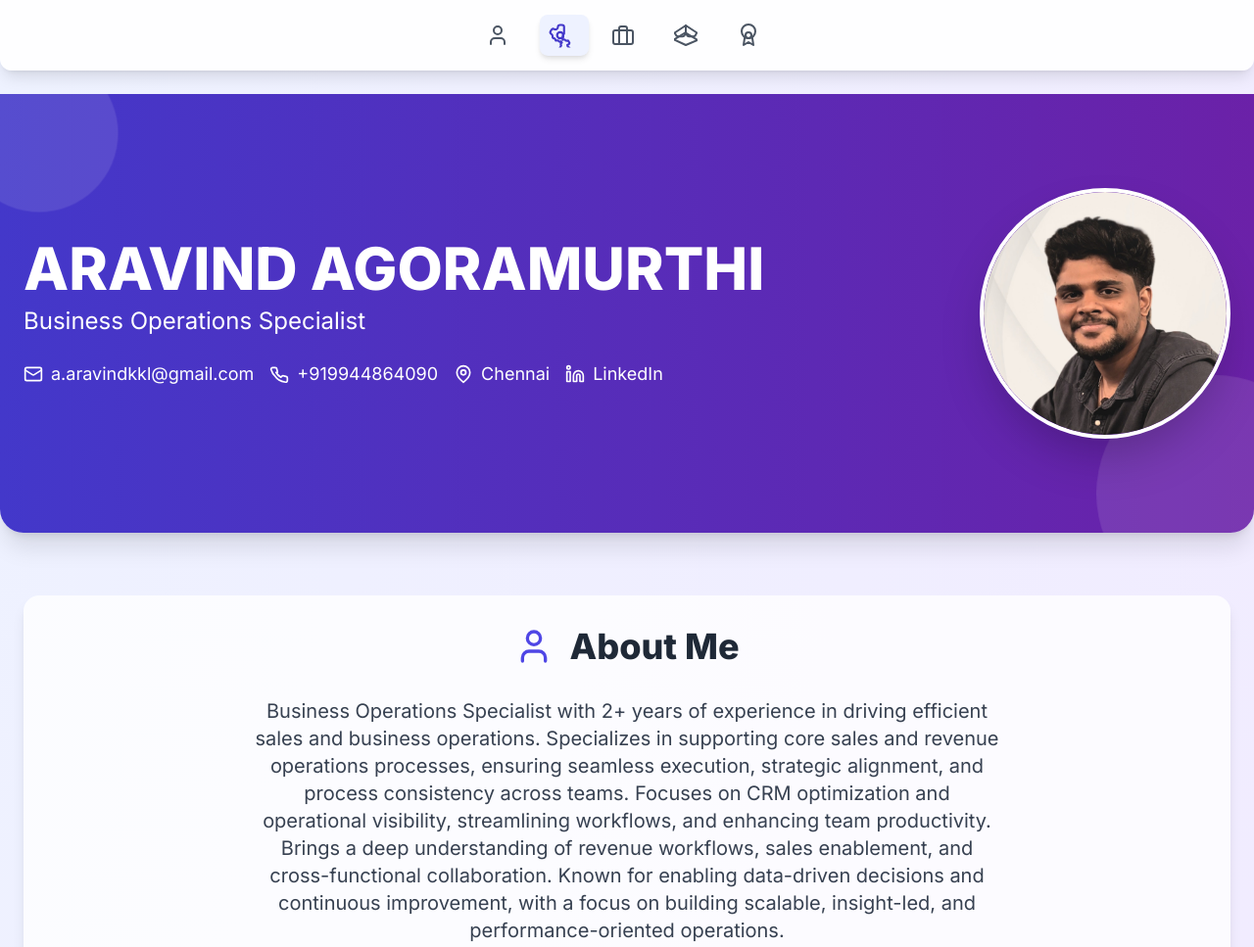
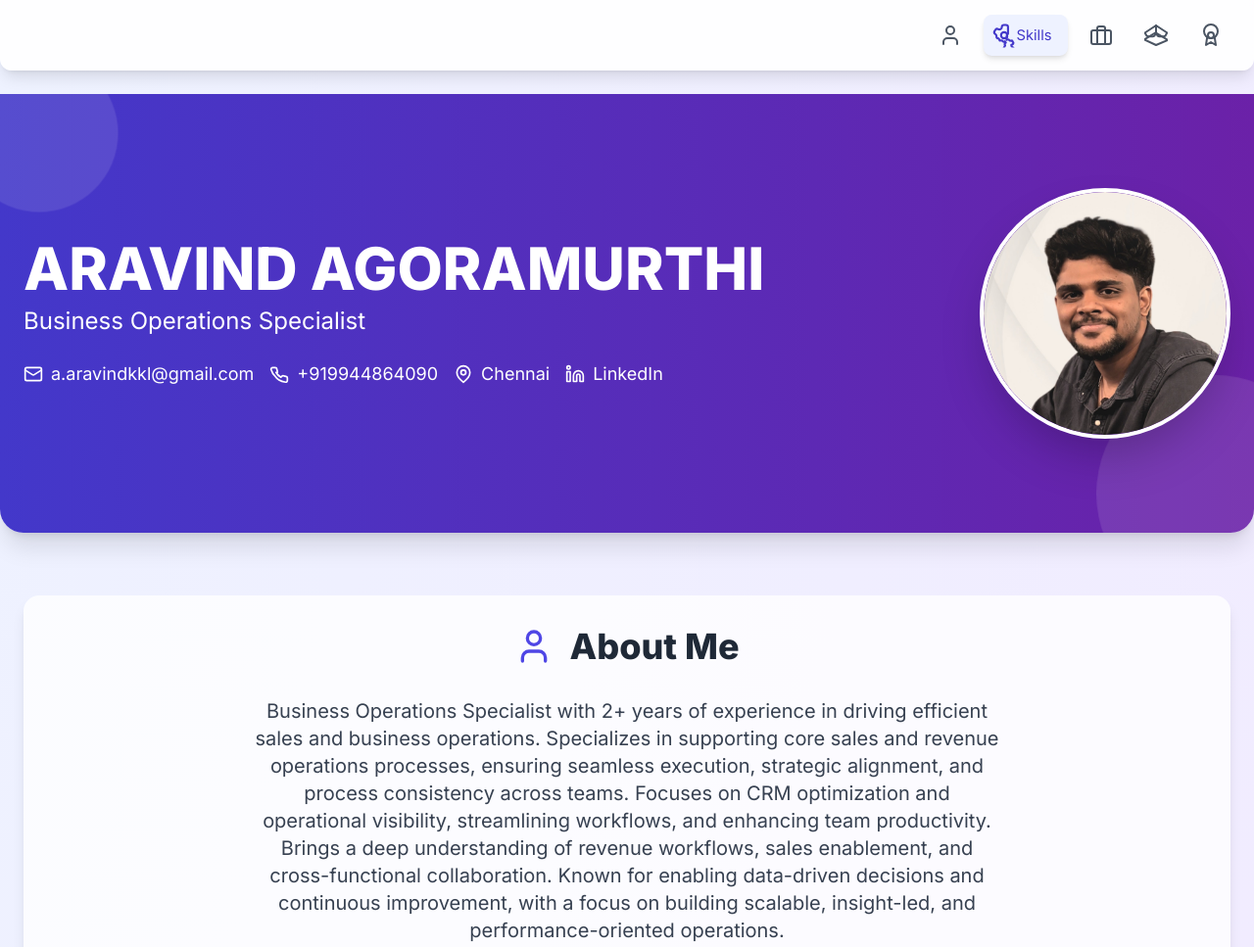
Before and after one commit to aravindrakro/my-bizops-portfolio, a plain HTML site: page index.html in a window 1280 px wide. Shown: the top 967 px of the page at 98% size. Drawn offline with nearby package versions, Linux system fonts and the light colour scheme.

Commit message:
New design final.html

```diff
--- a/index.html
+++ b/index.html
@@ -49,27 +49,51 @@
         }
         .animate-pulse-slow { animation: pulse-slow 6s infinite ease-in-out; }
 
-        /* Navigation item hover effect for text expansion */
-        .nav-item .nav-text {
-            display: inline-block; /* Changed to inline-block for width transition */
-            opacity: 0;
-            width: 0; /* Use width for transition */
-            white-space: nowrap;
-            overflow: hidden;
-            transition: width 0.3s ease-out, opacity 0.3s ease-out;
+        /* --- Navigation item styles for right-aligned top nav --- */
+        .nav-item {
+            display: flex;
+            align-items: center;
+            cursor: pointer;
+            padding: 0.5rem 0.75rem; /* Initial padding for icon only */
+            border-radius: 0.5rem; /* Rounded corners */
+            transition: all 0.3s ease-out;
+            color: #4B5563; /* gray-600 */
+            position: relative;
+            overflow: hidden; /* Important for width transition */
+            flex-direction: row-reverse; /* Puts icon on the right, text on left */
+            justify-content: flex-end; /* Align content to the right within the item */
         }
 
+        .nav-item .nav-text {
+            margin-right: 0; /* No margin when hidden */
+            white-space: nowrap;
+            opacity: 0; /* Hidden by default */
+            width: 0; /* Collapsed by default */
+            transition: width 0.3s ease-out, opacity 0.3s ease-out, margin-right 0.3s ease-out;
+        }
+
+        /* Hover effect for text expansion */
         .nav-item:hover .nav-text {
             opacity: 1;
             width: auto; /* Expand width on hover */
             max-width: 150px; /* Max width to prevent excessive expansion */
+            margin-right: 0.5rem; /* Add margin when visible */
         }
 
+        /* Active state for navigation item */
         .nav-item.active {
             color: #4338CA; /* indigo-700 */
             background-color: #EEF2FF; /* indigo-50 */
             box-shadow: 0 4px 6px -1px rgba(0, 0, 0, 0.1), 0 2px 4px -2px rgba(0, 0, 0, 0.1); /* shadow-md */
-            transform: scale(1.05);
+            transform: scale(1.05); /* Still zoom a bit */
+            opacity: 1; /* Ensure active state is visible */
+        }
+
+        /* Ensure active state text is visible even if not hovered */
+        .nav-item.active .nav-text {
+            opacity: 1;
+            width: auto;
+            margin-right: 0.5rem; /* Ensure margin is applied when active */
         }
 
         /* Specific for timeline dots */
@@ -89,13 +113,13 @@
 <body class="min-h-screen bg-gradient-to-br from-indigo-50 to-purple-100 font-inter text-gray-900 leading-relaxed pt-20 md:pt-24">
 
     <nav class="fixed top-0 left-0 right-0 bg-white/90 backdrop-blur-sm shadow-lg py-4 z-50 rounded-b-xl">
-        <div class="container mx-auto px-6 flex flex-wrap justify-center gap-2 md:gap-4">
-            <div id="mini-profile" class="absolute top-1/2 -translate-y-1/2 left-4 flex items-center gap-2 transition-all duration-500 opacity-0 -translate-x-full">
+        <div class="container mx-auto px-6 flex flex-wrap justify-between items-center">
+            <div id="mini-profile" class="flex items-center gap-2 transition-all duration-500 opacity-0 -translate-x-full">
                 <img src="https://raw.githubusercontent.com/aravindrakro/my-bizops-portfolio/main/aravind-profile.jpg" alt="Aravind Agoramurthi" class="w-10 h-10 rounded-full object-cover border-2 border-indigo-600" onerror="this.onerror=null;this.src='https://placehold.co/40x40/E0E7FF/6366F1?text=P';">
                 <span class="font-bold text-indigo-800 text-sm md:text-base">ARAVIND</span>
             </div>
 
-            <div id="nav-links" class="flex flex-wrap justify-center gap-2 md:gap-4">
+            <div id="nav-links" class="flex flex-wrap justify-end gap-2 md:gap-4">
                 </div>
         </div>
     </nav>
@@ -274,7 +298,7 @@
                 GraduationCap: `<svg xmlns="http://www.w3.org/2000/svg" width="${size}" height="${size}" viewBox="0 0 24 24" fill="none" stroke="currentColor" stroke-width="2" stroke-linecap="round" stroke-linejoin="round" class="${className}"><path d="M21.4 12.7c-.5.3-1.1.5-1.7.5h-4.3c-.6 0-1.2-.2-1.7-.5L12 9.5l-1.7 3.2c-.5.3-1.1.5-1.7.5H4.3c-.6 0-1.2-.2-1.7-.5L.6 9.5 12 2l11.4 7.5-.6.7Z"/><path d="M12 2v7"/><path d="M12 9.5c0 0 12 7.5 12 7.5L12 22l-12-5.5s12-7.5 12-7.5Z"/></svg>`,
                 Award: `<svg xmlns="http://www.w3.org/2000/svg" width="${size}" height="${size}" viewBox="0 0 24 24" fill="none" stroke="currentColor" stroke-width="2" stroke-linecap="round" stroke-linejoin="round" class="${className}"><circle cx="12" cy="8" r="7"/><path d="M8.21 13.89 7 22l5-3 5 3-1.21-8.11"/><path d="M12 15a3 3 0 1 0 0-6 3 3 0 0 0 0 6z"/></svg>`,
                 Mail: `<svg xmlns="http://www.w3.org/2000/svg" width="20" height="20" viewBox="0 0 24 24" fill="none" stroke="currentColor" stroke-width="2" stroke-linecap="round" stroke-linejoin="round" class="lucide lucide-mail"><rect width="20" height="16" x="2" y="4" rx="2"/><path d="m22 7-8.97 5.7a1.94 1.94 0 0 1-2.06 0L2 7"/></svg>`,
-                Phone: `<svg xmlns="http://www.w3.org/2000/svg" width="20" height="20" viewBox="0 0 24 24" fill="none" stroke="currentColor" stroke-width="2" stroke-linecap="round" stroke-linejoin="round" class="lucide lucide-phone"><path d="M22 16.92v3a2 2 0 0 1-2.18 2 19.79 19.79 0 0 1-8.63-3.07 19.5 19.5 0 0 1-3.67-3.67A19.79 19.79 0 0 1 2 6.18 2 2 0 0 1 4.11 4h3a2 2 0 0 1 2 1.72 12.84 12.84 0 0 0 .7 2.81 2 2 0 0 1-.45 2.11L8.09 9.91a16 16 0 0 0 6 6l1.27-1.27a2 2 0 0 1 2.11-.45 12.84 12.84 0 0 0 2.81.7A2 2 0 0 1 22 16.92z"/></svg>`,
+                Phone: `<svg xmlns="http://www.w3.org/2000/svg" width="20" height="20" viewBox="0 0 24 24" fill="none" stroke="currentColor" stroke-width="2" stroke-linecap="round" stroke-linejoin="round" class="lucide lucude-phone"><path d="M22 16.92v3a2 2 0 0 1-2.18 2 19.79 19.79 0 0 1-8.63-3.07 19.5 19.5 0 0 1-3.67-3.67A19.79 19.79 0 0 1 2 6.18 2 2 0 0 1 4.11 4h3a2 2 0 0 1 2 1.72 12.84 12.84 0 0 0 .7 2.81 2 2 0 0 1-.45 2.11L8.09 9.91a16 16 0 0 0 6 6l1.27-1.27a2 2 0 0 1 2.11-.45 12.84 12.84 0 0 0 2.81.7A2 2 0 0 1 22 16.92z"/></svg>`,
                 MapPin: `<svg xmlns="http://www.w3.org/2000/svg" width="20" height="20" viewBox="0 0 24 24" fill="none" stroke="currentColor" stroke-width="2" stroke-linecap="round" stroke-linejoin="round" class="lucide lucide-map-pin"><path d="M20 10c0 6-8 12-8 12s-8-6-8-12a8 8 0 0 1 16 0Z"/><circle cx="12" cy="10" r="3"/></svg>`,
                 Linkedin: `<svg xmlns="http://www.w3.org/2000/svg" width="20" height="20" viewBox="0 0 24 24" fill="none" stroke="currentColor" stroke-width="2" stroke-linecap="round" stroke-linejoin="round" class="lucide lucide-linkedin"><path d="M16 8a6 6 0 0 1 6 6v7h-4v-7a2 2 0 0 0-2-2 2 2 0 0 0-2 2v7h-4v-7a6 6 0 0 1 6-6z"/><rect width="4" height="12" x="2" y="9"/><circle cx="4" cy="4" r="2"/></svg>`,
                 BarChart: `<svg xmlns="http://www.w3.org/2000/svg" width="24" height="24" viewBox="0 0 24 24" fill="none" stroke="currentColor" stroke-width="2" stroke-linecap="round" stroke-linejoin="round" class="lucide lucide-bar-chart"><line x1="12" x2="12" y1="20" y2="10"/><line x1="18" x2="18" y1="20" y2="4"/><line x1="6" x2="6" y1="20" y2="16"/></svg>`,
@@ -341,9 +365,10 @@
             navDiv.className = `nav-item flex items-center cursor-pointer p-2 rounded-lg transition-all duration-300 relative overflow-hidden text-gray-600 hover:text-indigo-700 hover:bg-gray-50 hover:scale-105`;
             navDiv.onclick = () => scrollToSection(item.id);
 
+            // Note: Order of elements here is crucial for text expanding to the left
             navDiv.innerHTML = `
+                <span class="nav-text text-sm font-medium"></span>
                 ${getIconSvg(item.icon, 24, 'flex-shrink-0 transition-all duration-300 group-hover:scale-110')}
-                <span class="nav-text ml-2 text-sm font-medium"></span>
             `;
             // Append the label text after the span is created
             const navTextSpan = navDiv.querySelector('.nav-text');
```
